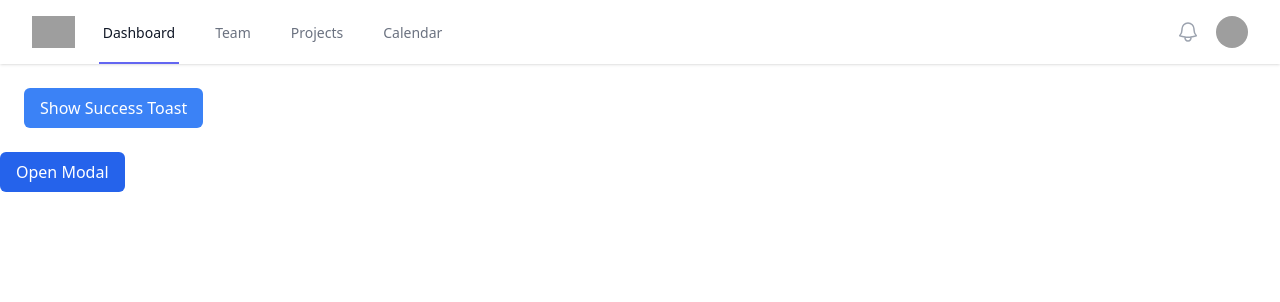
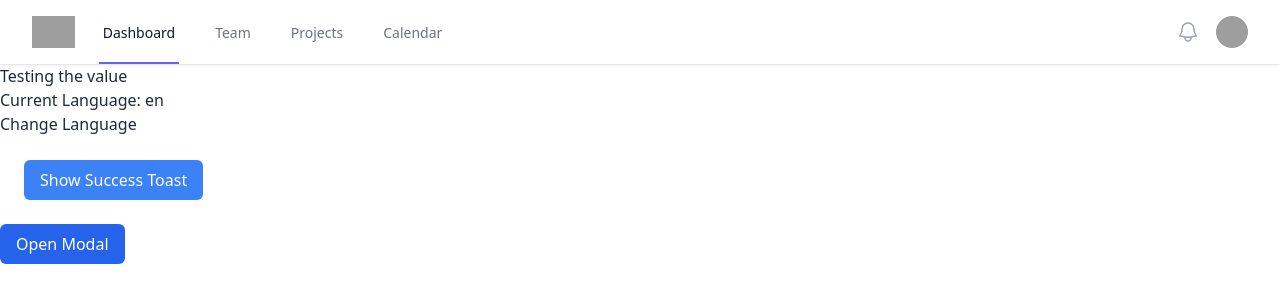
Before and after one commit to harisejaz2206/devathon-frontend, a React (Create React App) app: page / in a window 1280 px wide. Shown: the top 302 px of the page. Built offline with nearby package versions, Linux system fonts and the light colour scheme; grey boxes are pictures that could not be loaded.

Commit message:
Added functionality for multilingual support

```diff
--- a/package.json
+++ b/package.json
@@ -17,9 +17,11 @@
     "axios": "^1.6.8",
     "formik": "^2.4.6",
     "headlessui": "^0.0.0",
+    "i18next": "^23.14.0",
     "mongoose": "^8.3.5",
     "react": "^18.3.1",
     "react-dom": "^18.3.1",
+    "react-i18next": "^15.0.1",
     "react-icons": "^5.3.0",
     "react-redux": "^8.1.2",
     "react-router-dom": "^6.23.0",
--- a/src/App.tsx
+++ b/src/App.tsx
@@ -5,6 +5,9 @@ import Navbar from "./components/Navbar"; // Import your Navbar component
 import { ToastContainer } from "react-toastify";
 import "react-toastify/dist/ReactToastify.css";
 import Layout from "./components/Layout";
+import { useState } from "react";
+import { useTranslation } from "react-i18next";
+import { LanguageProvider, useLanguage } from "./context/LanguageContext";
 
 function App() {
   // const token = useSelector(selectAuthToken);
@@ -16,19 +19,55 @@ function App() {
   //     console.log("Token set globally");
   //   }
   // }, [token]);
+  const {
+    t,
+    i18n: { changeLanguage, language },
+  } = useTranslation();
+  const [currentLanguage, setCurrentLanguage] = useState(language);
+
+  const handleChangeLanguage = () => {
+    const newLanguage = currentLanguage === "en" ? "ur" : "en";
+    setCurrentLanguage(newLanguage);
+    changeLanguage(newLanguage);
+  };
   return (
     // <BrowserRouter>
     <>
+      <LanguageProvider>
         <Layout>
+          <h1>{t("test")}</h1>
+          <h3>Current Language: {currentLanguage}</h3>
+          <button type="button" onClick={handleChangeLanguage}>
+            Change Language
+          </button>
           <Routes>
             <Route path="/" element={<Home />} />
             <Route path="/profile" element={<Profile />} />
           </Routes>
         </Layout>
+      </LanguageProvider>
       <ToastContainer />
     </>
     // </BrowserRouter>
   );
 }
 
+function MainContent() {
+  const { currentLanguage, changeLanguage } = useLanguage();
+
+  return (
+    <>
+      <h1>{currentLanguage === "en" ? "English" : "Urdu"} Page</h1>
+      <h3>Current Language: {currentLanguage}</h3>
+      <button type="button" onClick={changeLanguage}>
+        Change Language
+      </button>
+      <Routes>
+        <Route path="/" element={<Home />} />
+        <Route path="/profile" element={<Profile />} />
+      </Routes>
+    </>
+  );
+}
+
 export default App;
--- a/src/components/Test.jsx
+++ b/src/components/Test.jsx
@@ -1,8 +1,13 @@
 import React from "react";
+import { useLanguage } from "../contexts/LanguageContext";
 
 const Test = () => {
+  const { currentLanguage, changeLanguage } = useLanguage();
+
   return (
     <div>
+      <p>Language: {currentLanguage}</p>
+      <button onClick={changeLanguage}>Change Language</button>
       <h1 className="text-bold">Hi A</h1>
       <h1 className="text-bold">The Notorious</h1>
     </div>
--- /dev/null
+++ b/src/context/LanguageContext.tsx
@@ -0,0 +1,43 @@
+import React, { createContext, useContext, useState } from "react";
+import { useTranslation } from "react-i18next";
+
+// Create a context for language
+type LanguageContextType = {
+  currentLanguage: string;
+  changeLanguage: () => void;
+};
+
+const LanguageContext = createContext<LanguageContextType | undefined>(
+  undefined
+);
+
+// Create a provider to manage language globally
+export const LanguageProvider: React.FC<{ children: React.ReactNode }> = ({
+  children,
+}) => {
+  const { i18n } = useTranslation();
+  const [currentLanguage, setCurrentLanguage] = useState(i18n.language);
+
+  const handleChangeLanguage = () => {
+    const newLanguage = currentLanguage === "en" ? "ur" : "en";
+    setCurrentLanguage(newLanguage);
+    i18n.changeLanguage(newLanguage);
+  };
+
+  return (
+    <LanguageContext.Provider
+      value={{ currentLanguage, changeLanguage: handleChangeLanguage }}
+    >
+      {children}
+    </LanguageContext.Provider>
+  );
+};
+
+// Custom hook to use the LanguageContext
+export const useLanguage = () => {
+  const context = useContext(LanguageContext);
+  if (!context) {
+    throw new Error("useLanguage must be used within a LanguageProvider");
+  }
+  return context;
+};
--- /dev/null
+++ b/src/i18n.js
@@ -0,0 +1,11 @@
+import i18n from "i18next";
+import { useTranslation, initReactI18next } from "react-i18next";
+import enJSON from "./locale/en.json";
+import urJSON from "./locale/ur.json";
+i18n.use(initReactI18next).init({
+  resources: {
+    en: { ...enJSON },
+    ur: { ...urJSON },
+  },
+  lng: "en",
+});
--- a/src/index.tsx
+++ b/src/index.tsx
@@ -6,6 +6,7 @@ import App from "./App";
 import { store, persistor } from "./store/store";
 import { Provider } from "react-redux";
 import { PersistGate } from "redux-persist/integration/react";
+import "./i18n";
 
 const root = ReactDOM.createRoot(
   document.getElementById("root") as HTMLElement
--- /dev/null
+++ b/src/locale/en.json
@@ -0,0 +1,14 @@
+{
+  "translation": {
+    "test": "Testing the value"
+  },
+
+  "home": {
+    "showSuccessToast": "Show Success Toast",
+    "paymentSuccessful": "Payment Successful",
+    "paymentDescription": "Your payment has been successfully processed.",
+    "deactivate": "Deactivate",
+    "cancel": "Cancel",
+    "toastMessage": "This is a success message!"
+  }
+}
--- /dev/null
+++ b/src/locale/ur.json
@@ -0,0 +1,14 @@
+{
+  "translation": {
+    "test": "قدر کی جانچ کرنا"
+  },
+
+  "home": {
+    "showSuccessToast": "کامیابی کا پیغام دکھائیں",
+    "paymentSuccessful": "ادائیگی کامیاب",
+    "paymentDescription": "آپ کی ادائیگی کامیابی سے مکمل ہو گئی ہے۔",
+    "deactivate": "غیر فعال کریں",
+    "cancel": "منسوخ کریں",
+    "toastMessage": "یہ ایک کامیابی کا پیغام ہے!"
+  }
+}
--- a/src/pages/Home.jsx
+++ b/src/pages/Home.jsx
@@ -1,12 +1,14 @@
 import React, { useState } from "react";
 import Modal from "../components/Modal"; // Adjust the import path as needed
 import { toast } from "react-toastify";
+import { useTranslation } from "react-i18next";
 
 const Home = () => {
   const [isOpen, setIsOpen] = useState(false);
+  const { t } = useTranslation("home");
 
   const showToast = () => {
-    toast.success("This is a success message!");
+    toast.success(t("toastMessage"));
   };
 
   return (
@@ -16,7 +18,7 @@ const Home = () => {
           onClick={showToast}
           className="bg-blue-500 text-white px-4 py-2 rounded-md hover:bg-blue-600"
         >
-          Show Success Toast
+          {t("showSuccessToast")}
         </button>
       </div>
       <div>
@@ -31,7 +33,7 @@ const Home = () => {
         <Modal
           isOpen={isOpen}
           setIsOpen={setIsOpen}
-          title="Payment Successful"
+          title={t("paymentSuccessful")}
           description="Your payment has been successfully processed."
           confirmText="Deactivate"
           cancelText="Cancel"
```
Also changed, not shown: 1 other file (tests, documents, lock files or other folders). Lines whose indentation alone changed are shown as unchanged.
